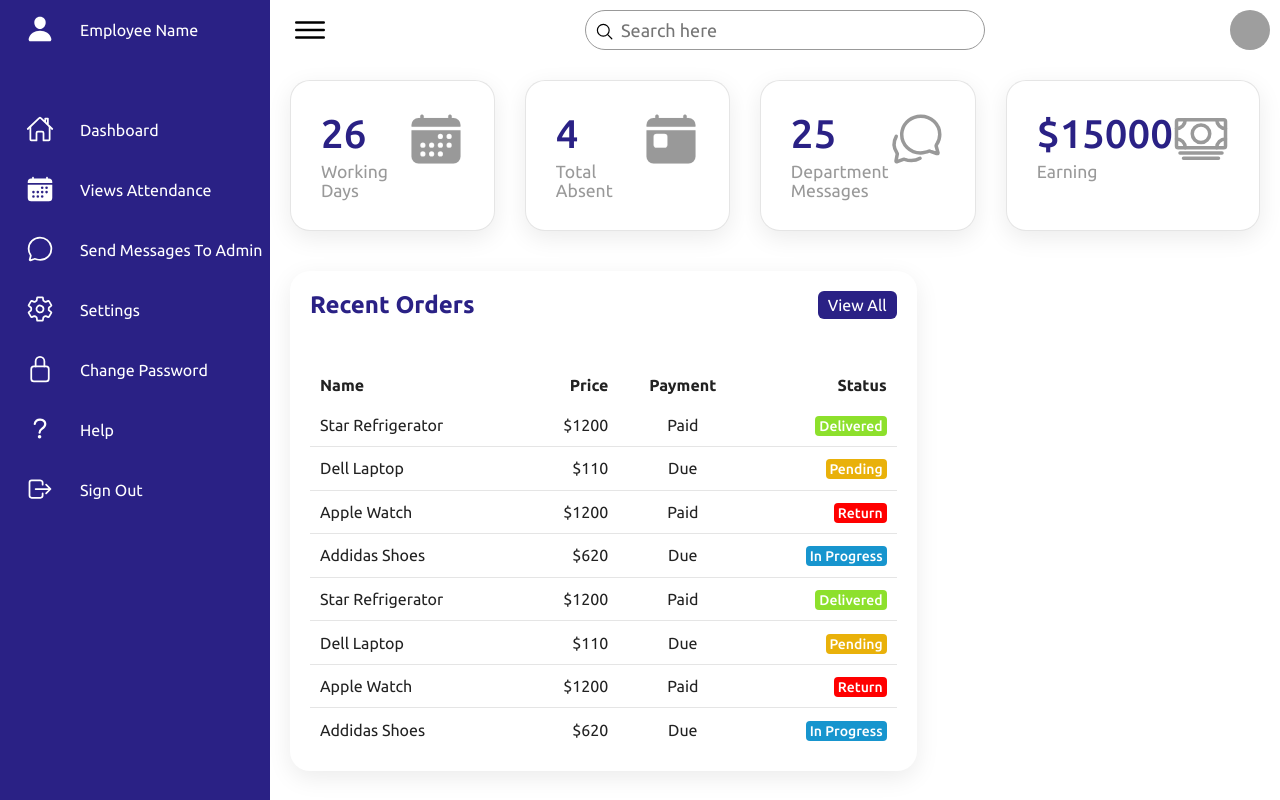
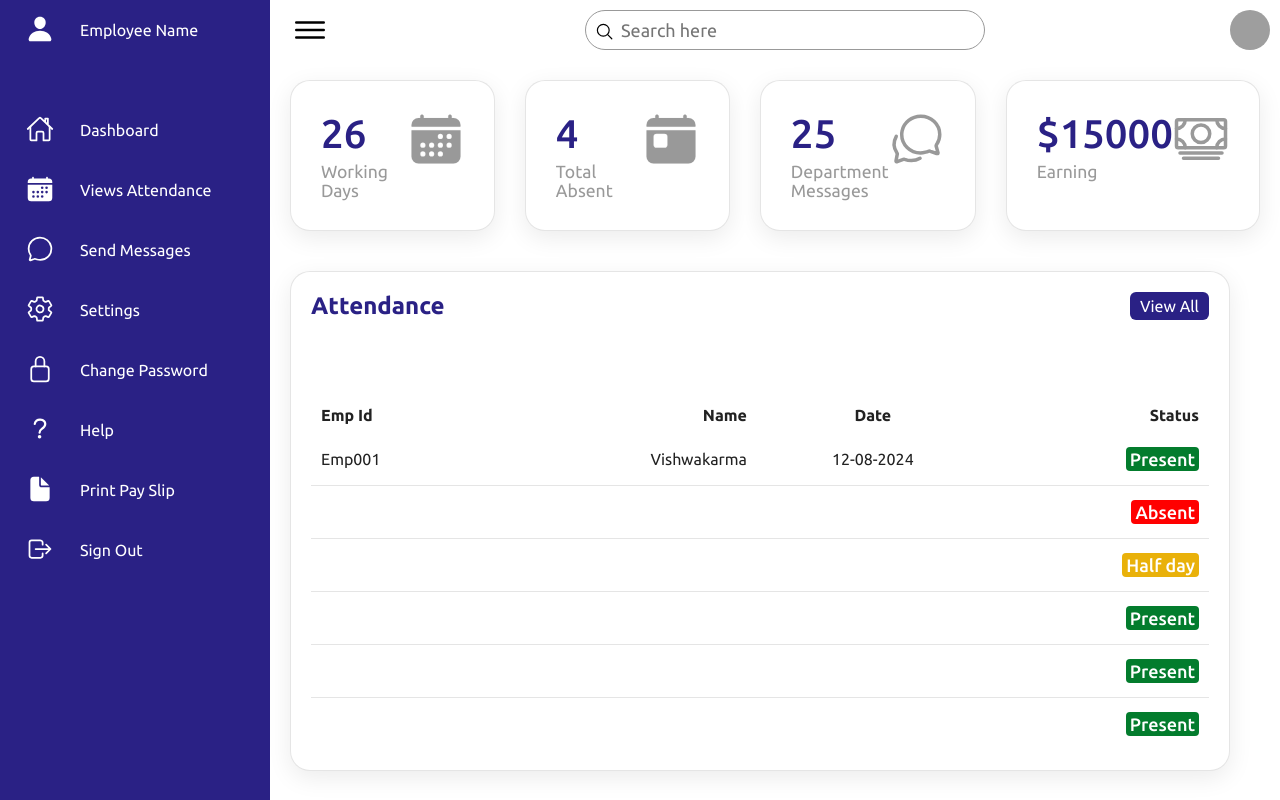
Before and after one commit to Abhishek200-1/Payroll-Management-System, a PHP site: page /EmployeeDashbord.html in a window 1280 px wide. Run offline with PHP 8.4, Linux system fonts and the light colour scheme; grey boxes are pictures that could not be loaded.

Commit message:
commit seventh

```diff
--- a/Dist/MainDashbord.php
+++ b/Dist/MainDashbord.php
@@ -94,7 +94,7 @@
             <div class="users">
                 <div class="card-sec">
                     <span><i class="fa-solid fa-building icon"></i></span>
-                    <h4>Departments</h4>
+                    <h4>Depart.</h4>
                     <div class="per-card">
                         <table>
                             <tr>
--- a/Employee/EmployeeDashbord.html
+++ b/Employee/EmployeeDashbord.html
@@ -47,7 +47,7 @@
                         <span class="icon">
                             <ion-icon name="chatbubble-outline"></ion-icon>
                         </span>
-                        <span class="title">Send Messages To Admin</span>
+                        <span class="title">Send Messages</span>
                     </a>
                 </li>
 
@@ -81,11 +81,21 @@
                 <li>
                     <a href="#">
                         <span class="icon">
+                            <ion-icon name="document"></ion-icon>
+                        </span>
+                        <span class="title">Print Pay Slip</span>
+                    </a>
+                </li>
+
+                <li>
+                    <a href="#">
+                        <span class="icon">
                             <ion-icon name="log-out-outline"></ion-icon>
                         </span>
                         <span class="title">Sign Out</span>
                     </a>
                 </li>
+
             </ul>
         </div>
 
@@ -159,75 +169,61 @@
             <div class="details">
                 <div class="recentOrders">
                     <div class="cardHeader">
-                        <h2>Recent Orders</h2>
+                        <h2>Attendance</h2>
                         <a href="#" class="btn">View All</a>
                     </div>
 
                     <table>
                         <thead>
                             <tr>
+                                <td>Emp Id</td>
                                 <td>Name</td>
-                                <td>Price</td>
-                                <td>Payment</td>
+                                <td>Date</td>
                                 <td>Status</td>
                             </tr>
                         </thead>
 
                         <tbody>
                             <tr>
-                                <td>Star Refrigerator</td>
-                                <td>$1200</td>
-                                <td>Paid</td>
-                                <td><span class="status delivered">Delivered</span></td>
+                                <td>Emp001</td>
+                                <td>Vishwakarma</td>
+                                <td>12-08-2024</td>
+                                <td><span class="status present">Present</span></td>
                             </tr>
 
                             <tr>
-                                <td>Dell Laptop</td>
-                                <td>$110</td>
-                                <td>Due</td>
-                                <td><span class="status pending">Pending</span></td>
+                                <td></td>
+                                <td></td>
+                                <td></td>
+                                <td><span class="status absent">Absent</span></td>
                             </tr>
 
                             <tr>
-                                <td>Apple Watch</td>
-                                <td>$1200</td>
-                                <td>Paid</td>
-                                <td><span class="status return">Return</span></td>
+                                <td></td>
+                                <td></td>
+                                <td></td>
+                                <td><span class="status halfday">Half day</span></td>
                             </tr>
 
                             <tr>
-                                <td>Addidas Shoes</td>
-                                <td>$620</td>
-                                <td>Due</td>
-                                <td><span class="status inProgress">In Progress</span></td>
+                                <td></td>
+                                <td></td>
+                                <td></td>
+                                <td><span class="status present">Present</span></td>
                             </tr>
 
                             <tr>
-                                <td>Star Refrigerator</td>
-                                <td>$1200</td>
-                                <td>Paid</td>
-                                <td><span class="status delivered">Delivered</span></td>
+                                <td></td>
+                                <td></td>
+                                <td></td>
+                                <td><span class="status present">Present</span></td>
                             </tr>
 
                             <tr>
-                                <td>Dell Laptop</td>
-                                <td>$110</td>
-                                <td>Due</td>
-                                <td><span class="status pending">Pending</span></td>
-                            </tr>
-
-                            <tr>
-                                <td>Apple Watch</td>
-                                <td>$1200</td>
-                                <td>Paid</td>
-                                <td><span class="status return">Return</span></td>
-                            </tr>
-
-                            <tr>
-                                <td>Addidas Shoes</td>
-                                <td>$620</td>
-                                <td>Due</td>
-                                <td><span class="status inProgress">In Progress</span></td>
+                                <td></td>
+                                <td></td>
+                                <td></td>
+                                <td><span class="status present">Present</span></td>
                             </tr>
                         </tbody>
                     </table>
@@ -235,7 +231,6 @@
             </div>
         </div>
     </div>
-
     <!-- =========== Scripts =========  -->
     <script src="../Employee/javascript/main.js"></script>
     <!-- ====== ionicons ======= -->
--- a/Employee/css/style.css
+++ b/Employee/css/style.css
@@ -37,6 +37,7 @@ body {
   transition: 0.5s;
   overflow: hidden;
 }
+
 .navigation.active {
   width: 80px;
 }
@@ -278,6 +279,8 @@ body {
   padding: 20px;
   box-shadow: 0 7px 25px rgba(0, 0, 0, 0.08);
   border-radius: 20px;
+  border: 1px solid rgba(0, 0, 0, 0.1);
+  width: 150%;
 }
 
 .details .cardHeader {
@@ -285,6 +288,13 @@ body {
   justify-content: space-between;
   align-items: flex-start;
 }
+
+
+/* ========== Range Selecter Start ========== */
+
+
+/* ========== Range Selecter End ========== */
+
 .cardHeader h2 {
   font-weight: 600;
   color: var(--blue);
@@ -329,35 +339,29 @@ body {
 .details .recentOrders table tr td:nth-child(3) {
   text-align: center;
 }
-.status.delivered {
+.status.present {
   padding: 2px 4px;
-  background: #8de02c;
+  background: #037c2d;
   color: var(--white);
   border-radius: 4px;
-  font-size: 14px;
+  font-size: 18px;
   font-weight: 500;
 }
-.status.pending {
+.status.absent {
+  padding: 2px 4px;
+  background:#f00;
+  color: var(--white);
+  border-radius: 4px;
+  font-size: 18px;
+  font-weight: 500;
+}
+.status.halfday {
   padding: 2px 4px;
   background: #e9b10a;
   color: var(--white);
   border-radius: 4px;
-  font-size: 14px;
+  font-size: 18px;
   font-weight: 500;
 }
-.status.return {
-  padding: 2px 4px;
-  background: #f00;
-  color: var(--white);
-  border-radius: 4px;
-  font-size: 14px;
-  font-weight: 500;
-}
-.status.inProgress {
-  padding: 2px 4px;
-  background: #1795ce;
-  color: var(--white);
-  border-radius: 4px;
-  font-size: 14px;
-  font-weight: 500;
-}
+
+/* background: #1795ce; */
```
